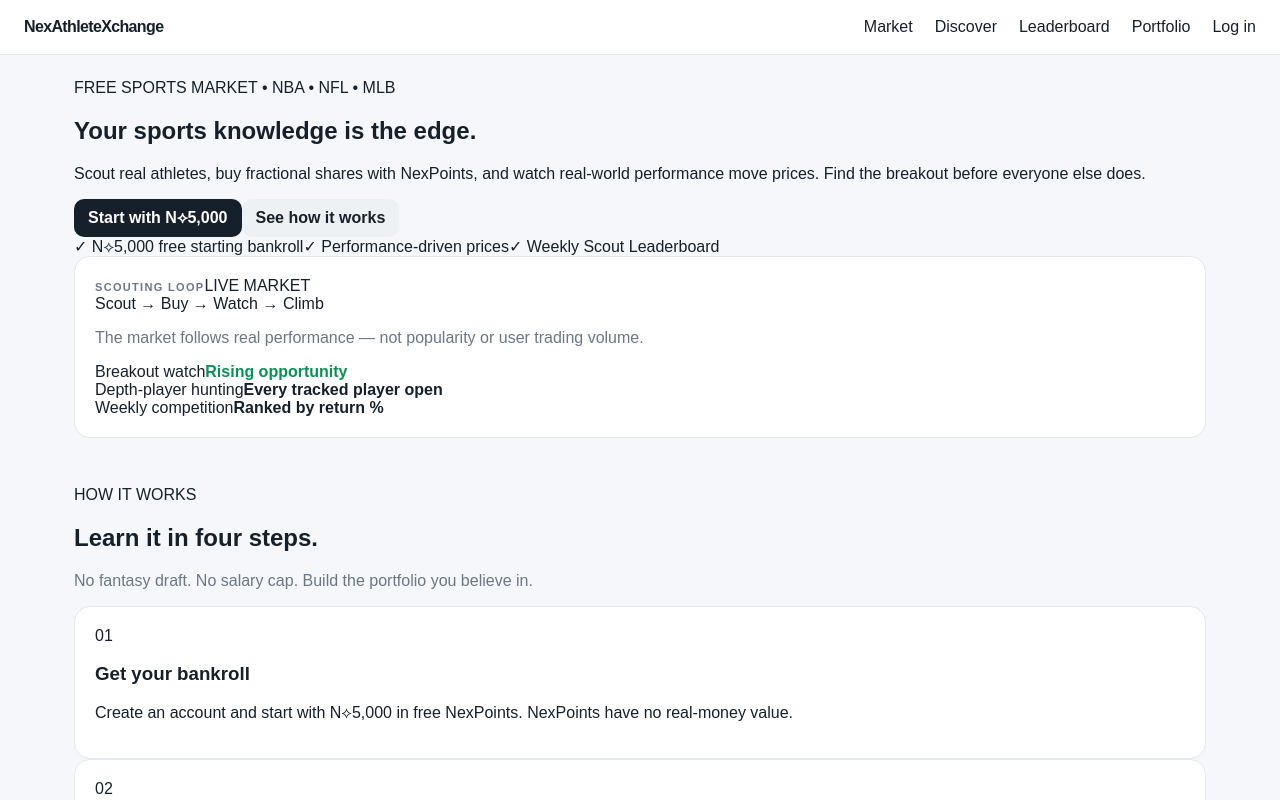
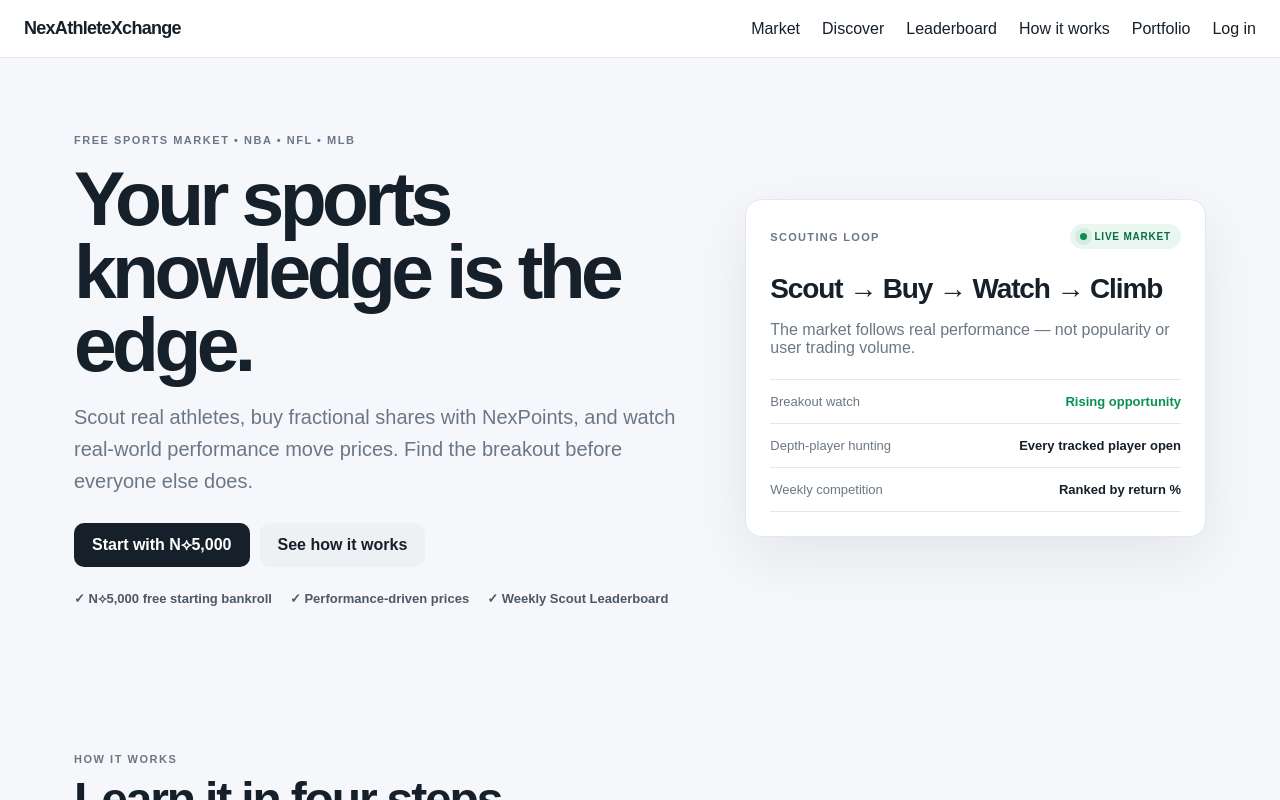
Before and after one commit to clintnoble2019-web/NexAthleteXchange, a Next.js app: page / in a window 1280 px wide. Shown: the top 800 px of the page. Built offline with nearby package versions, Linux system fonts and the light colour scheme; no server answers.

Commit message:
feat: link landing page and tutorial from navigation

```diff
--- a/app/layout.tsx
+++ b/app/layout.tsx
@@ -1,5 +1,6 @@
 import "./globals.css";
 import "./milestone5.css";
+import "./landing.css";
 import Link from "next/link";
 import { getCurrentUser } from "@/lib/auth";
 
@@ -8,8 +9,8 @@
 export default async function RootLayout({ children }: { children: React.ReactNode }) {
   const user = await getCurrentUser();
   return <html lang="en"><body>
-    <nav className="nav"><Link className="brand" href="/market">NexAthleteXchange</Link><div className="navlinks">
-      <Link href="/market">Market</Link><Link href="/discover">Discover</Link><Link href="/leaderboard">Leaderboard</Link>{user && <Link href="/watchlist">Watchlist</Link>}<Link href="/portfolio">Portfolio</Link>
+    <nav className="nav"><Link className="brand" href="/">NexAthleteXchange</Link><div className="navlinks">
+      <Link href="/market">Market</Link><Link href="/discover">Discover</Link><Link href="/leaderboard">Leaderboard</Link><Link href="/tutorial">How it works</Link>{user && <Link href="/watchlist">Watchlist</Link>}<Link href="/portfolio">Portfolio</Link>
       {user ? <form action="/api/auth/logout" method="post"><button className="secondary">Log out</button></form> : <Link href="/login">Log in</Link>}
     </div></nav>{children}
   </body></html>;
```
